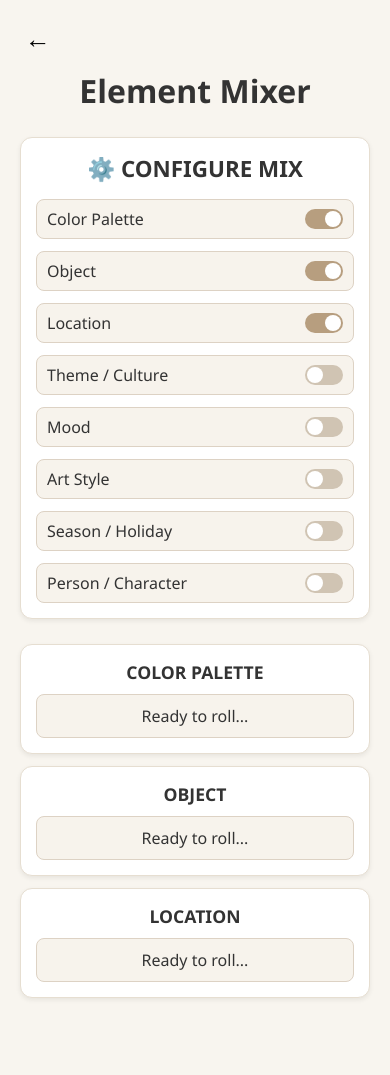
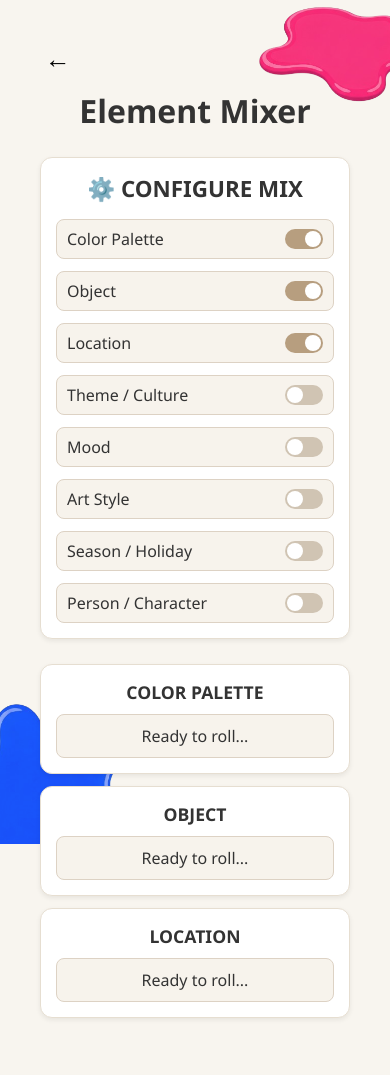
Before and after one commit to TenZees/TenZees-Creations, a plain HTML site: page generator/mixer.html in a window 390 px wide. Shown: the top 1075 px of the page. Drawn offline with Linux system fonts and the light colour scheme.

Commit message:
Update site

```diff
--- a/generator/mixer.css
+++ b/generator/mixer.css
@@ -16,10 +16,48 @@ h1, h2, h3 {
 }
 
 .mixer-container {
+  position: relative;
+  z-index: 2;
+}
+
+.mixer-container {
   max-width: 900px;
   margin: 0 auto;
   padding: 20px;
 }
+
+/* ================================================
+   Paint Background
+=================================================== */
+.paint-bg {
+  position: fixed;
+  inset: 0;
+  z-index: 0;
+  pointer-events: none;
+  overflow: hidden;
+}
+
+.paint {
+  position: absolute;
+  opacity: 0.9;
+}
+
+/* Bottom-left blue splat */
+.paint-blue {
+  left: -120px;
+  bottom: -140px;
+  width: 420px;
+  max-width: 70vw;
+}
+
+/* Top-right pink splat */
+.paint-pink {
+  right: -130px;
+  top: -120px;
+  width: 380px;
+  max-width: 65vw;
+}
+
 
 /* ================================================
    Back Button
@@ -197,6 +235,20 @@ h1, h2, h3 {
    Mobile
 =================================================== */
 @media (max-width: 600px) {
+  .paint-blue {
+    width: 300px;
+    left: -90px;
+    bottom: -90px;
+  }
+
+  .paint-pink {
+    width: 260px;
+    right: -80px;
+    top: -80px;
+  }
+}
+
+@media (max-width: 600px) {
   .config-grid {
     grid-template-columns: 1fr;
   }
--- a/generator/mixer.html
+++ b/generator/mixer.html
@@ -9,6 +9,12 @@
   <link rel="stylesheet" href="mixer.css">
 </head>
 <body>
+  <div class="paint-bg">
+  <img src="assets/BluePaint.png" class="paint paint-blue" alt="">
+  <img src="assets/PinkPaint.png" class="paint paint-pink" alt="">
+</div>
+
+<div class="mixer-container">
 
 <div class="mixer-container">
 
```
